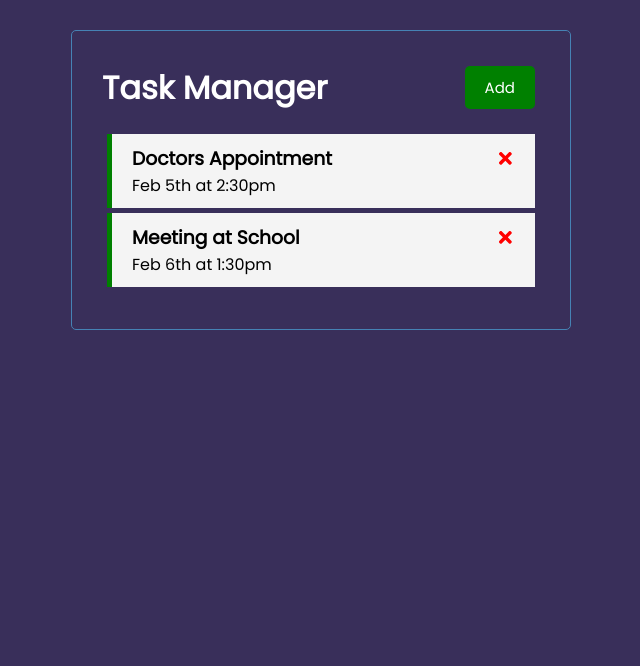
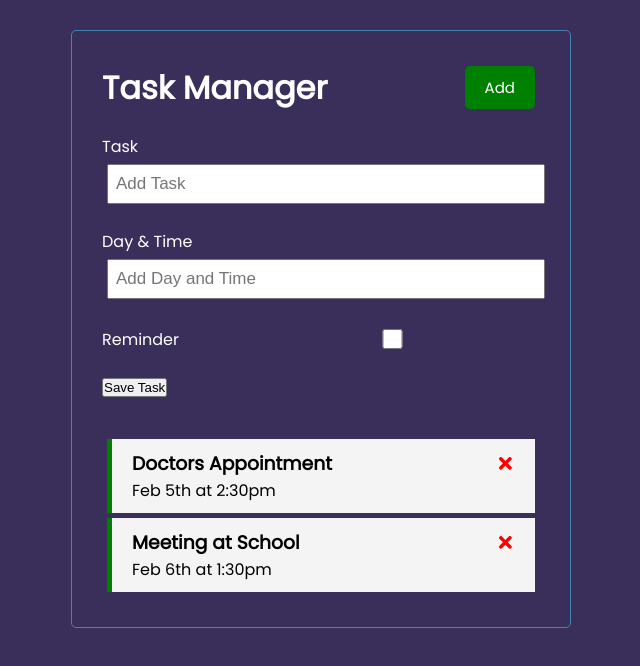
Before and after one commit to Axn-Switch/TaskManagerAssistant, a React (Create React App) app: page / in a window 1280 px wide. Shown: the top 666 px of the page, without its empty margins (319-959 px from the left). Built offline with nearby package versions, Linux system fonts and the light colour scheme.

Commit message:
added form input controls

```diff
--- a/src/App.css
+++ b/src/App.css
@@ -114,3 +114,7 @@
   margin-top: 30px;
   text-align: center;
 }
+
+label{
+  color: white;
+}
--- a/src/App.js
+++ b/src/App.js
@@ -2,6 +2,7 @@
 import {useState} from 'react'
 import Header from './components/Header'
 import Tasks from './components/Tasks'
+import AddTask from './components/AddTask'
 
 function App() {
   const [tasks, setTasks] = useState(
@@ -32,6 +33,7 @@
   return (
     <div className="container">
       <Header title="Task Manager"/>
+      <AddTask/>
       {tasks.length > 0 ? (<Tasks tasks={tasks} onDelete={deleteTask} onToggle={toggleReminder}/>): (<span>No Tasks to show</span>) }
     </div>
   );
--- /dev/null
+++ b/src/components/AddTask.js
@@ -0,0 +1,22 @@
+const AddTask = () => {
+  return (
+    <form className="add-form">
+        <div className="form-control">
+            <label>Task</label>
+            <input type="text" placeholder="Add Task"/>
+        </div>
+        <div className="form-control">
+            <label>Day & Time</label>
+            <input type="text" placeholder="Add Day and Time"/>
+        </div>
+        <div className="form-control form-control-check">
+            <label>Reminder</label>
+            <input type="checkbox"/>
+        </div>
+
+        <input type="submit" value="Save Task"/>
+    </form>
+  )
+}
+
+export default AddTask
```
